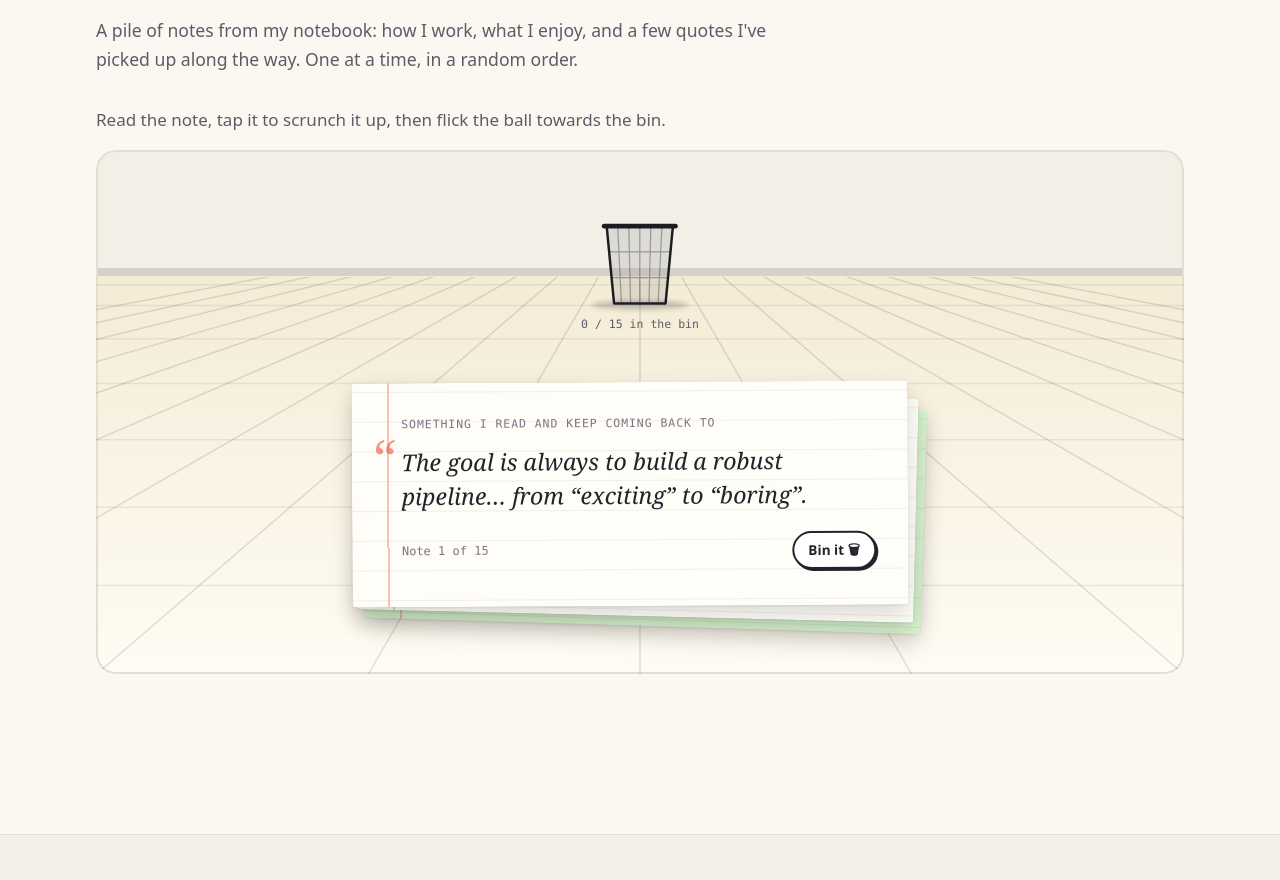
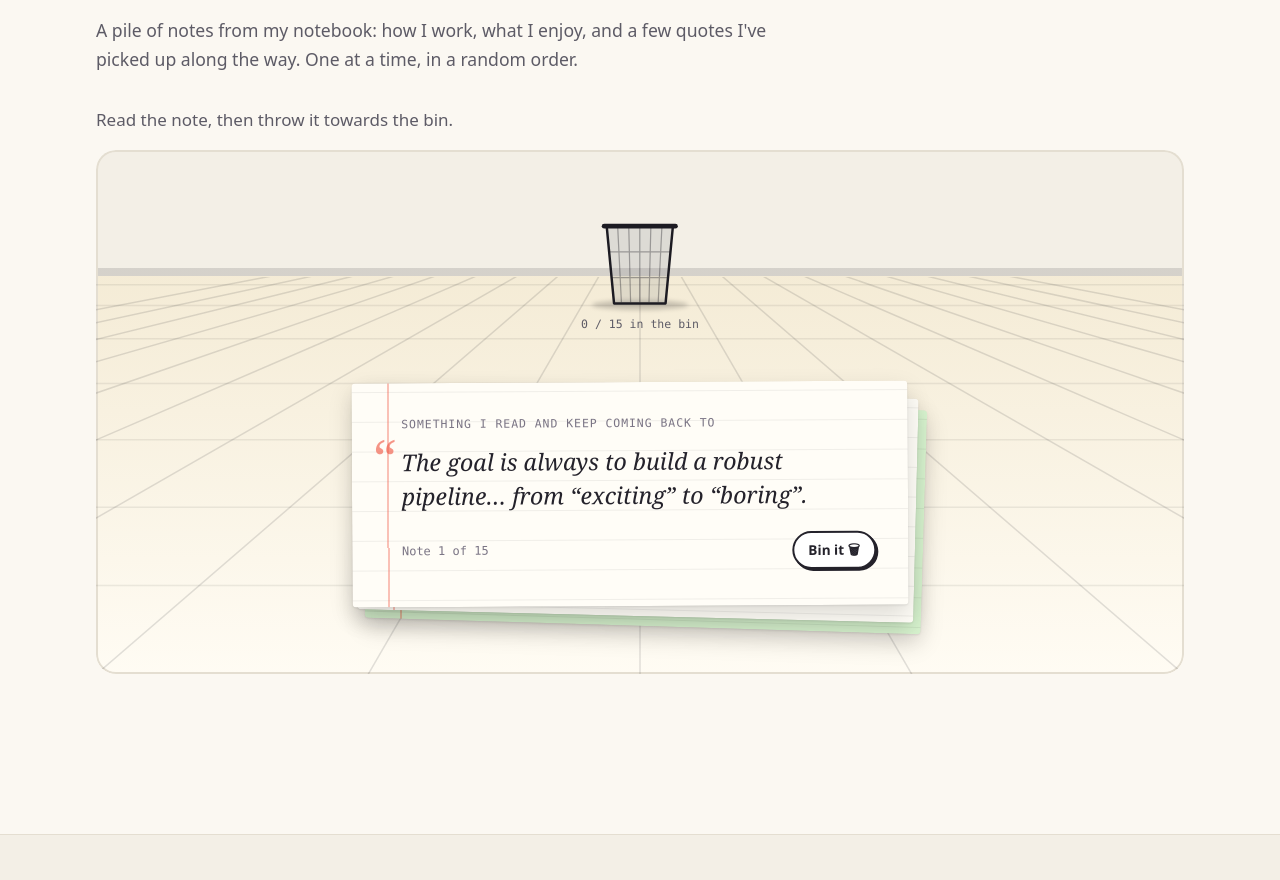
Before and after one commit to ignaciovi/ignaciovi.github.io, an Astro site: page / in a window 1280 px wide. Shown: the part 3418-4298 px from the top of the page. Built offline with nearby package versions, Linux system fonts and the light colour scheme; Astro itself is replaced by a stand-in of ours.

Commit message:
Simplify the How I work hint to one sentence
Co-Authored-By: Claude Opus 5.5 <noreply@anthropic.com>

```diff
--- a/src/components/NotesBin.astro
+++ b/src/components/NotesBin.astro
@@ -14,9 +14,7 @@ const joints = Array.from({ length: 7 }, (_, i) => 100 * ((i + 1) / 8) ** 1.9);
 
 <div class="notes" data-notes>
 	<p class="notes-hint" data-hint>
-		<span class="verb-click">Read the note, then drag it to scrunch it up and flick it towards the bin.</span><span
-			class="verb-tap">Read the note, tap it to scrunch it up, then flick the ball towards the bin.</span
-		>
+		Read the note, then throw it towards the bin.
 	</p>
 
 	<div class="room" data-room>
@@ -460,17 +458,6 @@ const joints = Array.from({ length: 7 }, (_, i) => 100 * ((i + 1) / 8) ** 1.9);
 		color: var(--c-coral);
 		font-weight: 600;
 	}
-	.verb-tap {
-		display: none;
-	}
-	@media (hover: none) {
-		.verb-click {
-			display: none;
-		}
-		.verb-tap {
-			display: inline;
-		}
-	}
 
 	/* ---------- The room: a back wall with the bin, and the floor you're standing on ---------- */
 	.room {
```
